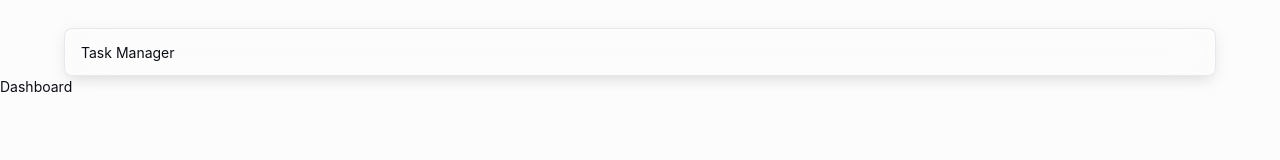
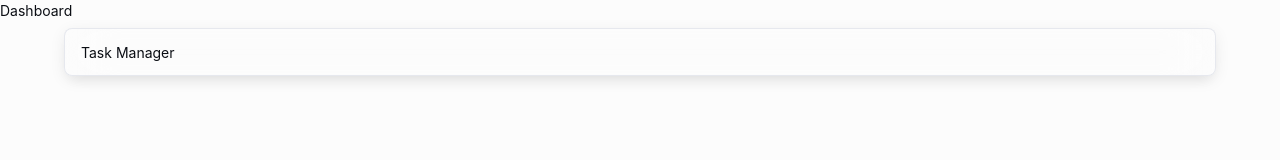
Before and after one commit to kannan-ravi/task-manager-ciphrix, a React (Vite) app in the folder frontend/: page / in a window 1280 px wide. Shown: the top 160 px of the page. Built offline with nearby package versions, Linux system fonts and the light colour scheme; some icons are missing.

Commit message:
fix: changed appbar position from sticky to fixed

```diff
--- a/frontend/src/components/common/Header.jsx
+++ b/frontend/src/components/common/Header.jsx
@@ -29,7 +29,7 @@ const StyledToolbar = styled(Toolbar)(({ theme }) => ({
 const Header = () => {
   return (
     <AppBar
-      position="sticky"
+      position="fixed"
       enableColorOnDark
       sx={{
         boxShadow: 0,
```
